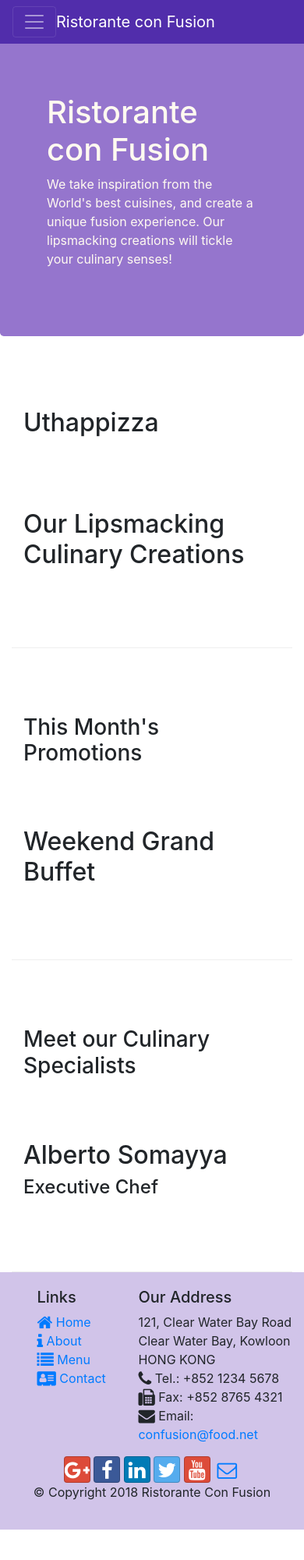
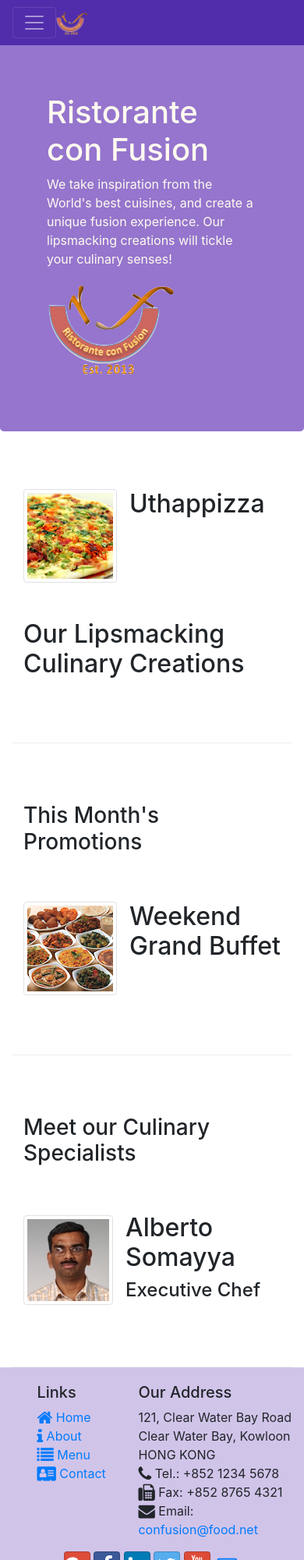
Before and after one commit to chiragxarora/BootStrap-4, a website: page index.html in a window 390 px wide. Shown: the top 2000 px of the page at 78% size. Before the commit the page ends 1961 px from the top, so only its background shows below. Drawn offline with nearby package versions, Linux system fonts and the light colour scheme.

Commit message:
Images and Media

```diff
--- a/index.html
+++ b/index.html
@@ -22,7 +22,7 @@
             <button class="navbar-toggler" type="button" data-toggle="collapse" data-target="#Navbar">
                 <span class="navbar-toggler-icon"></span>
             </button>
-            <a class="navbar-brand mr-auto" href="#">Ristorante con Fusion</a>
+            <a class="navbar-brand mr-auto" href="#"><img src="img/logo.png" height="30" width="41"></a>
             <div class="collapse navbar-collapse" id="Navbar">
                 <ul class="navbar-nav mr-auto">
                     <li class="nav-item active"><a class="nav-link" href="#"><span class="fa fa-lg fa-home"></span> Home</a></li>
@@ -42,7 +42,8 @@
                     <h1>Ristorante con Fusion</h1>
                     <p>We take inspiration from the World's best cuisines, and create a unique fusion experience. Our lipsmacking creations will tickle your culinary senses!</p>
                 </div>
-                <div class="col-12 col-sm">
+                <div class="col-12 col-sm offset-sm-2 align-self-center">
+                    <img src="img/logo.png" class="img-fluid">
                 </div>
             </div>
         </div>
@@ -54,8 +55,13 @@
                 <h2>Our Lipsmacking Culinary Creations</h2>
             </div>
             <div class="col-12 col-sm col-md order-first">
-                <h2>Uthappizza</h2>
-                <p class="d-none d-sm-block">A unique combination of Indian Uthappam (pancake) and Italian pizza, topped with Cerignola olives, ripe vine cherry tomatoes, Vidalia onion, Guntur chillies and Buffalo Paneer.</p>
+                <div class="media">
+                    <img src="img/uthappizza.png" class="d-flex mr-3 img-thumbnail align-self-center" alt="Uthappizza">
+                    <div class="media-body">
+                        <h2 class="mt-0">Uthappizza</h2>
+                        <p class="d-none d-sm-block">A unique combination of Indian Uthappam (pancake) and Italian pizza, topped with Cerignola olives, ripe vine cherry tomatoes, Vidalia onion, Guntur chillies and Buffalo Paneer.</p>
+                    </div>
+                </div>
             </div>
         </div>
 
@@ -65,8 +71,14 @@
                 <h3>This Month's Promotions</h3>
             </div>
             <div class="col-12 col-sm col-md">
-                <h2>Weekend Grand Buffet</h2>
-                <p class="d-none d-sm-block">Featuring mouthwatering combinations with a choice of five different salads, six enticing appetizers, six main entrees and five choicest desserts. Free flowing bubbly and soft drinks. All for just $19.99 per person </p>
+                <div class="media">
+                    <img class="img-thumbnail d-flex mr-3 align-self-center" alt="Buffet" src="img/buffet.png">
+                    <div class="media-body">
+                        <h2>Weekend Grand Buffet</h2>
+                        <p class="d-none d-sm-block">Featuring mouthwatering combinations with a choice of five different salads, six enticing appetizers, six main entrees and five choicest desserts. Free flowing bubbly and soft drinks. All for just $19.99 per person </p>
+                    </div>
+                </div>
+
             </div>
         </div>
 
@@ -75,9 +87,14 @@
                 <h3>Meet our Culinary Specialists</h3>
             </div>
             <div class="col-12 col-sm col-md order-last">
-                <h2>Alberto Somayya</h2>
-                <h4>Executive Chef</h4>
-                <p class="d-none d-sm-block">Award winning three-star Michelin chef with wide International experience having worked closely with whos-who in the culinary world, he specializes in creating mouthwatering Indo-Italian fusion experiences. </p>
+                <div class="media">
+                    <img src="img/alberto.png" class="d-flex mr-3 img-thumbnail align-self-center" alt="Alberto Somayya">
+                    <div class="media-body">
+                        <h2 class="mt-0">Alberto Somayya</h2>
+                        <h4>Executive Chef</h4>
+                        <p class="d-none d-sm-block">Award winning three-star Michelin chef with wide International experience having worked closely with whos-who in the culinary world, he specializes in creating mouthwatering Indo-Italian fusion experiences. </p>
+                    </div>
+                </div>
             </div>
         </div>
     </div>
```
Also changed, not shown: aboutus.html (+3 -2 lines), contactus.html (+3 -2 lines), img/alberto.png (added), img/buffet.png (added), img/logo.png (added), img/uthappizza.png (added), 1 other file.
